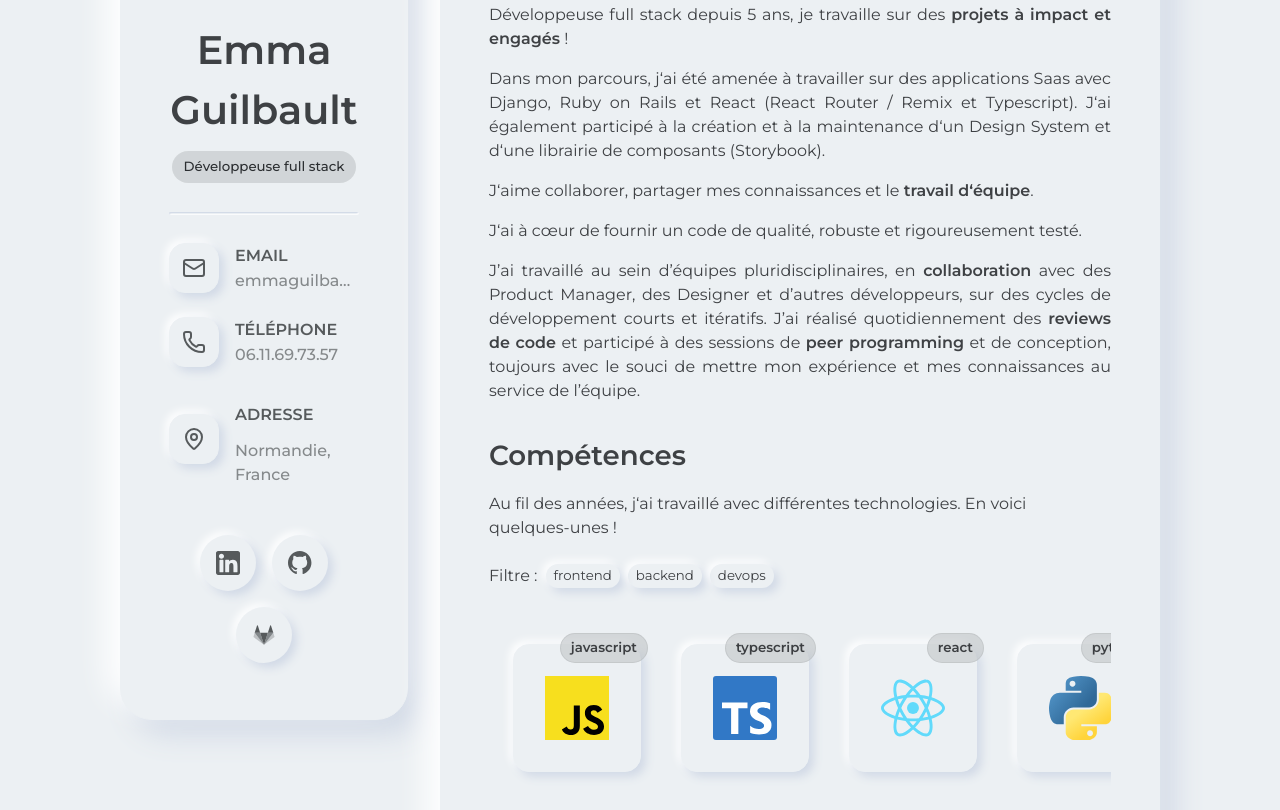
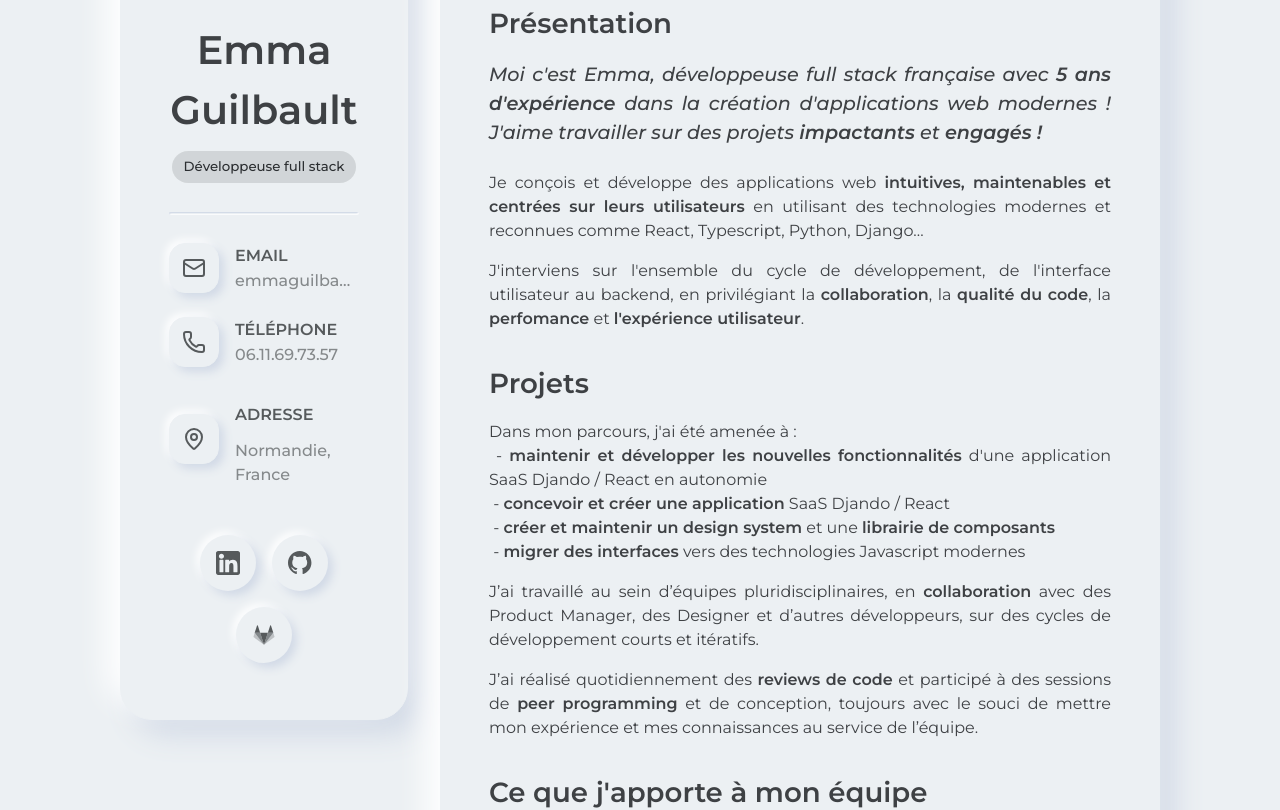
Before and after one commit to emmaGblt/cv, a React (Vite) app: page / in a window 1280 px wide. Shown: the part 240-1050 px from the top of the page. Built offline with nearby package versions, Linux system fonts and the light colour scheme.

Commit message:
Feat: update presentation (#31)
* update presentation text

* update title

* use html entity

* reduce skill item size

* fix list item keys in experiences

* improve text again

* improve text again

* add italic to first sentence + more space below

```diff
--- a/src/components/AboutMe/AboutMeContent.tsx
+++ b/src/components/AboutMe/AboutMeContent.tsx
@@ -5,44 +5,107 @@ import SkillsList from "./SkillsList";
 function AboutMeContent() {
   return (
     <div>
+      <h3 className="cartoon-title cartoon:text-shadow-md cartoon:text-shadow-primary neo:font-bold mb-2 max-w-fit text-lg md:mb-4 md:text-2xl">
+        Présentation
+      </h3>
       <div className="flex flex-col gap-y-4 text-justify">
-        <p>
-          Développeuse full stack depuis 5 ans, je travaille sur des{" "}
-          <strong className="font-bold">projets à impact et engagés</strong> !
+        <p className="mb-2 text-lg font-semibold italic">
+          Moi c&apos;est Emma, développeuse full stack française avec{" "}
+          <strong className="font-bold">5 ans d&apos;expérience</strong> dans la
+          création d&apos;applications web modernes ! J&apos;aime travailler sur
+          des projets <strong className="font-bold">impactants</strong> et{" "}
+          <strong className="font-bold">engagés !</strong>
         </p>
         <p>
-          Dans mon parcours, j&lsquo;ai été amenée à travailler sur des
-          applications Saas avec Django, Ruby on Rails et React (React Router /
-          Remix et Typescript). J&lsquo;ai également participé à la création et
-          à la maintenance d&lsquo;un Design System et d&lsquo;une librairie de
-          composants (Storybook).
+          Je conçois et développe des applications web{" "}
+          <strong className="font-bold">
+            intuitives, maintenables et centrées sur leurs utilisateurs
+          </strong>{" "}
+          en utilisant des technologies modernes et reconnues comme React,
+          Typescript, Python, Django...
         </p>
         <p>
-          J&lsquo;aime collaborer, partager mes connaissances et le{" "}
-          <strong className="font-bold">travail d&lsquo;équipe</strong>.
+          J&apos;interviens sur l&apos;ensemble du cycle de développement, de
+          l&apos;interface utilisateur au backend, en privilégiant la{" "}
+          <strong className="font-bold">collaboration</strong>, la{" "}
+          <strong className="font-bold">qualité du code</strong>, la{" "}
+          <strong className="font-bold">perfomance</strong> et{" "}
+          <strong className="font-bold">l&apos;expérience utilisateur</strong>.
         </p>
-        <p>
-          J&lsquo;ai à cœur de fournir un code de qualité, robuste et
-          rigoureusement testé.
-        </p>
-        <p>
-          J’ai travaillé au sein d’équipes pluridisciplinaires, en{" "}
-          <strong className="font-bold">collaboration</strong> avec des Product
-          Manager, des Designer et d’autres développeurs, sur des cycles de
-          développement courts et itératifs. J’ai réalisé quotidiennement des{" "}
-          <strong className="font-bold">reviews de code</strong> et participé à
-          des sessions de{" "}
-          <strong className="font-bold">peer programming</strong> et de
-          conception, toujours avec le souci de mettre mon expérience et mes
-          connaissances au service de l’équipe.
-        </p>
+      </div>
+      <div className="mt-5 md:mt-8">
+        <h3 className="cartoon-title cartoon:text-shadow-md cartoon:text-shadow-primary neo:font-bold mb-2 max-w-fit text-lg md:mb-4 md:text-2xl">
+          Projets
+        </h3>
+        <div className="flex flex-col gap-y-4 text-justify">
+          <p>
+            Dans mon parcours, j&apos;ai été amenée à :
+            <br />
+            &nbsp;-{" "}
+            <strong className="font-bold">
+              maintenir et développer les nouvelles fonctionnalités
+            </strong>{" "}
+            d&apos;une application SaaS Djando / React en autonomie
+            <br />
+            &nbsp;-{" "}
+            <strong className="font-bold">
+              concevoir et créer une application
+            </strong>{" "}
+            SaaS Djando / React
+            <br />
+            &nbsp;-{" "}
+            <strong className="font-bold">
+              créer et maintenir un design system
+            </strong>{" "}
+            et une{" "}
+            <strong className="font-bold">librairie de composants</strong>
+            <br />
+            &nbsp;- <strong className="font-bold">
+              migrer des interfaces
+            </strong>{" "}
+            vers des technologies Javascript modernes
+          </p>
+          <p>
+            J’ai travaillé au sein d’équipes pluridisciplinaires, en{" "}
+            <strong className="font-bold">collaboration</strong> avec des
+            Product Manager, des Designer et d’autres développeurs, sur des
+            cycles de développement courts et itératifs.
+          </p>
+          <p>
+            J’ai réalisé quotidiennement des{" "}
+            <strong className="font-bold">reviews de code</strong> et participé
+            à des sessions de{" "}
+            <strong className="font-bold">peer programming</strong> et de
+            conception, toujours avec le souci de mettre mon expérience et mes
+            connaissances au service de l’équipe.
+          </p>
+        </div>
+      </div>
+      <div className="mt-5 md:mt-8">
+        <h3 className="cartoon-title cartoon:text-shadow-md cartoon:text-shadow-primary neo:font-bold mb-2 max-w-fit text-lg md:mb-4 md:text-2xl">
+          Ce que j&apos;apporte à mon équipe
+        </h3>
+        <div className="flex flex-col gap-y-4 text-justify">
+          <p>
+            💪 Mes 5 ans d&apos;expérience en développement full stack
+            <br />
+            💻 Mon expertise en développement backend et frontend
+            <br />
+            🧱 Ma rigueur et mon souci de la qualité du code
+            <br />
+            👥 Mon esprit collaboratif et le partage des mes connaissances
+            <br />
+            ♾️ Ma connaissance des pratiques Devops, de l&apos;infrastructure as
+            code, du déploiement continu, de la conteneurisation...
+          </p>
+        </div>
       </div>
       <div className="holographic-cards-scrollbar mt-5 md:mt-8">
         <h3 className="cartoon-title cartoon:text-shadow-md cartoon:text-shadow-primary neo:font-bold mb-2 max-w-fit text-lg md:mb-4 md:text-2xl">
-          Compétences
+          Technologies
         </h3>
         <p>
-          Au fil des années, j&lsquo;ai travaillé avec différentes technologies.
+          Au fil des années, j&apos;ai travaillé avec différentes technologies.
           En voici quelques-unes !
         </p>
 
--- a/src/components/AboutMe/AnimatedSkillItem.tsx
+++ b/src/components/AboutMe/AnimatedSkillItem.tsx
@@ -16,14 +16,14 @@ function AnimatedSkillItem({
   return (
     <li className="flex-1 shrink-0 grow-0">
       <a href={href} target="_blank" rel="noopener noreferrer">
-        <div className="holographic-card neo:shadow-outer-md size-24 md:size-32">
-          <span className="card-name px-1.5 py-0.5 text-xs font-bold md:px-2.5 md:py-1 md:text-sm">
+        <div className="holographic-card neo:shadow-outer-md size-20 md:size-26">
+          <span className="card-name px-1.5 py-0.5 text-xs font-bold md:px-2 md:text-sm">
             {name}
           </span>
           <img
             src={svgSrc}
             alt={alt}
-            className="absolute top-1/2 left-1/2 size-12 -translate-x-1/2 -translate-y-1/2 md:size-16"
+            className="absolute top-1/2 left-1/2 size-8 -translate-x-1/2 -translate-y-1/2 md:size-12"
           />
         </div>
       </a>
--- a/src/components/AboutMe/SkillFilter.tsx
+++ b/src/components/AboutMe/SkillFilter.tsx
@@ -23,7 +23,7 @@ function SkillFilter({ filter, handleFilterChange }: Props) {
   const id = useId();
 
   return (
-    <div className="mt-6 mb-2 flex flex-wrap items-center gap-x-2 gap-y-4">
+    <div className="mt-6 mb-1 flex flex-wrap items-center gap-x-2 gap-y-4">
       <div id={id}>Filtre :</div>
       <RadioGroup
         aria-labelledby={id}
--- a/src/components/AboutMe/SkillsList.tsx
+++ b/src/components/AboutMe/SkillsList.tsx
@@ -14,7 +14,7 @@ function SkillsList() {
   return (
     <>
       <SkillFilter filter={filter} handleFilterChange={setFilter} />
-      <div className="relative h-40 overflow-x-auto md:h-56">
+      <div className="relative h-40 overflow-x-auto md:h-50">
         <ul className="absolute top-0 bottom-0 left-0 flex items-center justify-start gap-x-10 px-3 md:px-6">
           {SKILLS.filter((skill) =>
             filter != "none" ? skill.type == filter : true
--- a/src/components/CurriculumVitae/Experiences.tsx
+++ b/src/components/CurriculumVitae/Experiences.tsx
@@ -27,8 +27,11 @@ function Experiences({ title, experiences, Icon }: ExperiencesProps) {
         <h3 className="text-lg font-bold md:text-2xl">{title}</h3>
       </div>
       <ol className="flex flex-col gap-y-4 md:gap-y-5">
-        {experiences.map((experience) => (
-          <ExperienceListItem {...experience} key={experience.title} />
+        {experiences.map((experience, item) => (
+          <ExperienceListItem
+            {...experience}
+            key={`${item}-${experience.title}`}
+          />
         ))}
       </ol>
     </div>
--- a/src/constants/skills.ts
+++ b/src/constants/skills.ts
@@ -178,7 +178,7 @@ export const SKILLS: Array<SKILL> = [
     svgSrc: testingLibraryLogo,
     href: "https://testing-library.com/",
     altText: "Logo de la librairie de test Testing Library",
-    name: "testing library"
+    name: "testing lib."
   },
   {
     key: "aws",
```
Also changed, not shown: 2 other files (tests, documents, lock files or other folders).
